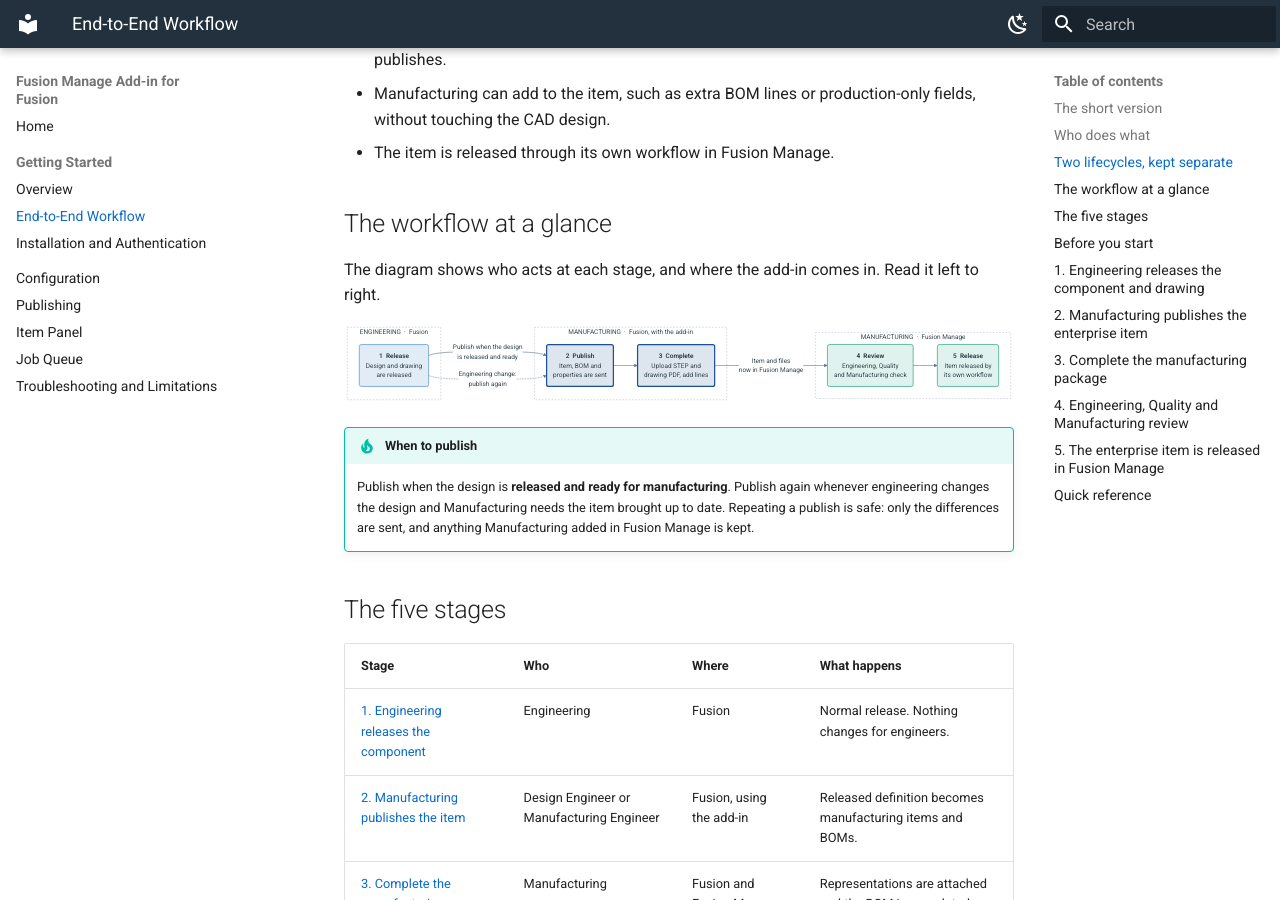
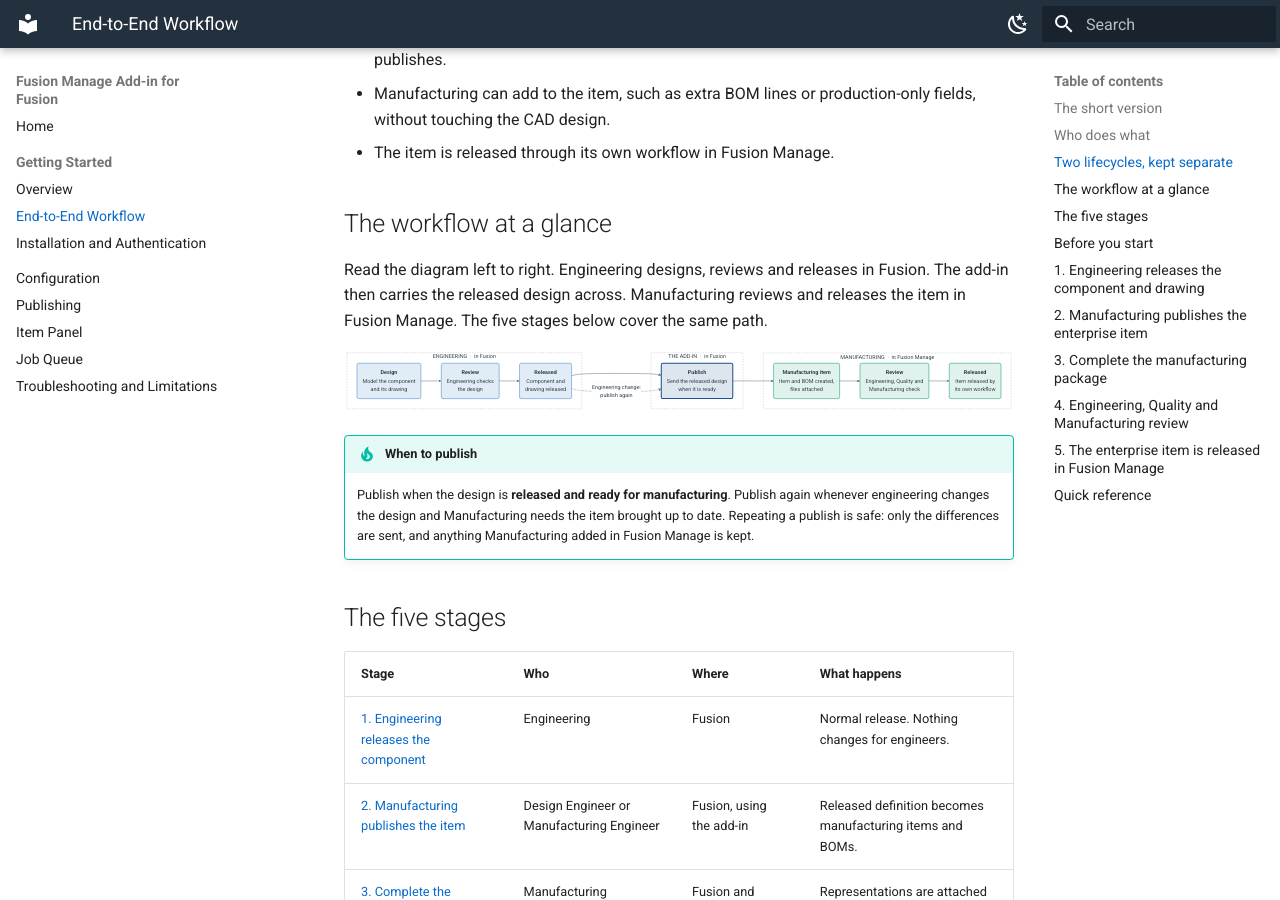
Before and after one commit to AHoop91/FusionToFusionManageAddon, an MkDocs documentation site: the page built from docs/getting-started/workflow.md, in a window 1280 px wide and 900 px high, scrolled down 1169 px. Built offline with MkDocs 1.6.1 and Material for MkDocs 9.7.7, drawn with Linux system fonts in a browser that asks for light colours.

Commit message:
Simplify the End-to-End Workflow diagram into a single chain
Show the path as one left-to-right sequence: engineering design, review
and release, the add-in publish, then the manufacturing item, review
and release, with a publish-again loop for engineering changes.

````diff
--- a/docs/getting-started/workflow.md
+++ b/docs/getting-started/workflow.md
@@ -36,42 +36,38 @@
 
 ## The workflow at a glance
 
-The diagram shows who acts at each stage, and where the add-in comes in. Read it left to right.
+Read the diagram left to right. Engineering designs, reviews and releases in Fusion. The add-in then carries the released design across. Manufacturing reviews and releases the item in Fusion Manage. The five stages below cover the same path.
 
 ```mermaid
 %%{init: {"flowchart": {"curve": "basis", "nodeSpacing": 40, "rankSpacing": 60, "padding": 16}}}%%
 flowchart LR
-    subgraph ENG["ENGINEERING &nbsp;·&nbsp; Fusion"]
-        direction TB
-        E1("<b>1 &nbsp;Release</b><br/>Design and drawing<br/>are released")
+    subgraph ENG["ENGINEERING &nbsp;·&nbsp; in Fusion"]
+        E1("<b>Design</b><br/>Model the component<br/>and its drawing")
+        E2("<b>Review</b><br/>Engineering checks<br/>the design")
+        E3("<b>Released</b><br/>Component and<br/>drawing released")
     end
 
-    subgraph BRIDGE["MANUFACTURING &nbsp;·&nbsp; Fusion, with the add-in"]
-        direction TB
-        P1("<b>2 &nbsp;Publish</b><br/>Item, BOM and<br/>properties are sent")
-        P2("<b>3 &nbsp;Complete</b><br/>Upload STEP and<br/>drawing PDF, add lines")
-        P1 --> P2
+    subgraph ADD["THE ADD-IN &nbsp;·&nbsp; in Fusion"]
+        A1("<b>Publish</b><br/>Send the released design<br/>when it is ready")
     end
 
-    subgraph MFG["MANUFACTURING &nbsp;·&nbsp; Fusion Manage"]
-        direction TB
-        M1("<b>4 &nbsp;Review</b><br/>Engineering, Quality<br/>and Manufacturing check")
-        M2("<b>5 &nbsp;Release</b><br/>Item released by<br/>its own workflow")
-        M1 --> M2
+    subgraph MFG["MANUFACTURING &nbsp;·&nbsp; in Fusion Manage"]
+        M1("<b>Manufacturing item</b><br/>Item and BOM created,<br/>files attached")
+        M2("<b>Review</b><br/>Engineering, Quality and<br/>Manufacturing check")
+        M3("<b>Released</b><br/>Item released by<br/>its own workflow")
     end
 
-    E1 ==>|"Publish when the design<br/>is released and ready"| P1
-    P2 ==>|"Item and files<br/>now in Fusion Manage"| M1
-    E1 -.->|"Engineering change:<br/>publish again"| P1
+    E1 --> E2 --> E3 ==> A1 ==> M1 --> M2 --> M3
+    E3 -.->|"Engineering change:<br/>publish again"| A1
 
     classDef eng fill:#3b82c426,stroke:#3b82c4,stroke-width:1.5px
-    classDef bridge fill:#1d4f9126,stroke:#1d4f91,stroke-width:3px
+    classDef add fill:#1d4f9126,stroke:#1d4f91,stroke-width:3px
     classDef mfg fill:#0596691f,stroke:#059669,stroke-width:1.5px
-    class E1 eng
-    class P1,P2 bridge
-    class M1,M2 mfg
+    class E1,E2,E3 eng
+    class A1 add
+    class M1,M2,M3 mfg
     style ENG fill:transparent,stroke:#94a3b8,stroke-dasharray:4 4
-    style BRIDGE fill:transparent,stroke:#94a3b8,stroke-dasharray:4 4
+    style ADD fill:transparent,stroke:#94a3b8,stroke-dasharray:4 4
     style MFG fill:transparent,stroke:#94a3b8,stroke-dasharray:4 4
     linkStyle default stroke:#64748b,stroke-width:1.5px
 ```
````
